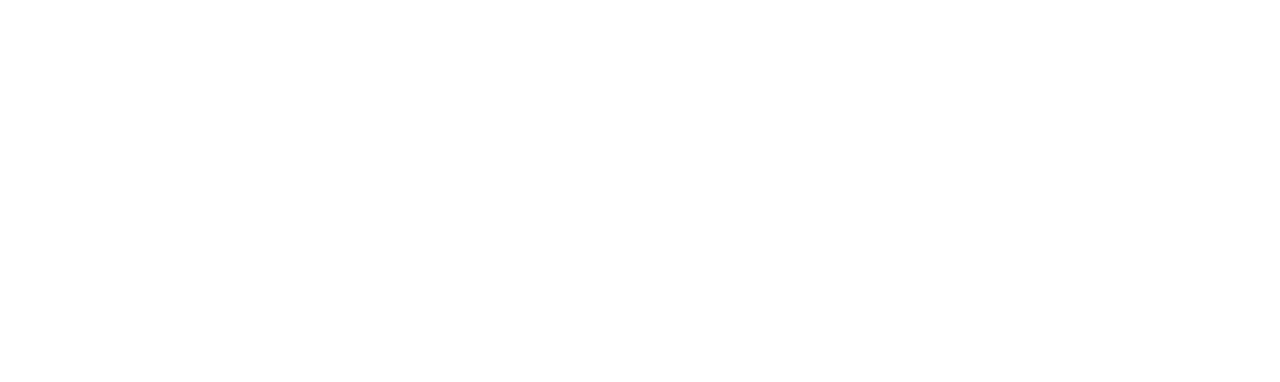
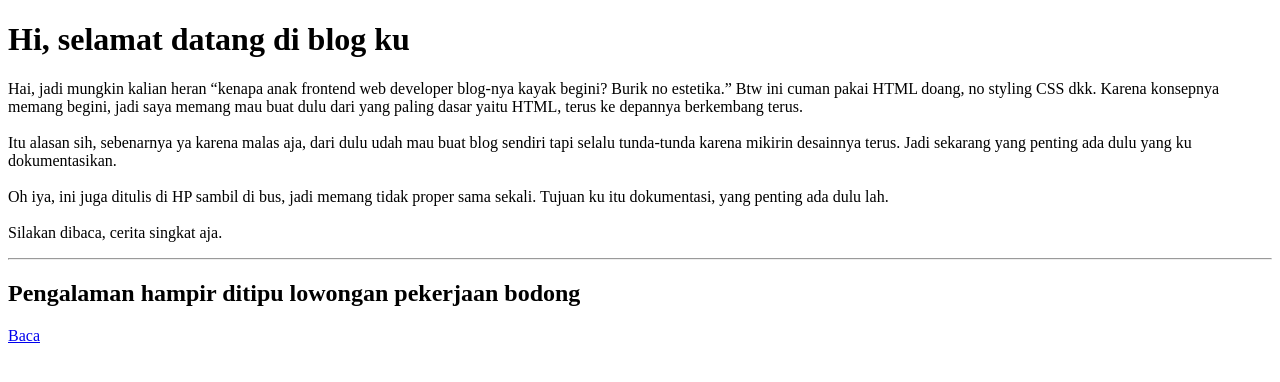
Before and after one commit to arryyxia/blog-arryyxia, a plain HTML site: page index.html in a window 1280 px wide. Drawn offline with Linux system fonts and the light colour scheme.

Commit message:
Refactor index.html for better formatting and content
Updated HTML structure and improved readability.

```diff
--- a/index.html
+++ b/index.html
@@ -1,31 +1,25 @@
 <!DOCTYPE html>
 <html lang="en">
   <head>
-    <meta charset="UTF-8">
-    <meta name="viewport" content="width=device-width, initial-scale=1.0">
-    <title>arryyxia
+    <meta charset="UTF-8" />
+    <meta name="viewport" content="width=device-width, initial-scale=1.0" />
+    <title>arryyxia</title>
   </head>
   <body>
-    <h1>Hi selamat datang di blog ku</h1>
-    <p>hai, jadi mungkin kalian heran "kenapa anak frontend web developer
-        blog nya kayak begini? burik no estetika" btw ini cuman pake html doang no styling
-    pake css dkk. Karena konsepnya memang begini, jadi saya
-menang mau buat dulu dari yang paling dasar yaitu html, terus kedepannya berkembang terus.
-<br>
-Itu alasan sih, sebenarnya ya karena malas aja, dari dulu udah mau buat
-blog sendiri tapi selalu tunda tunda tunda karena ya mikirin desainnya
-terus. Jadi sekarang yang penting ada dulu yang ku dokumentasi kan,
-soal design cara nulis yang baik dan benar, dan cara story telling
-itu saya akan pelajari terus seiring berjalan & berkembang web ini.
-<br>
-oh iya, ini juga di tulis di HP sambil dalam bus, jadi memang tidak
-proper sama sekali, tujuan ku itu kan dokumentasi, yang penting ada dulu lah.
-<br>
-Silahkan ini boleh coba di baca, cerita singkat aja.
-
+    <h1>Hi, selamat datang di blog ku</h1>
+    <p>
+      Hai, jadi mungkin kalian heran “kenapa anak frontend web developer blog-nya kayak begini? Burik no estetika.”
+      Btw ini cuman pakai HTML doang, no styling CSS dkk. Karena konsepnya memang begini, jadi saya memang mau buat dulu dari yang paling dasar yaitu HTML, terus ke depannya berkembang terus.
+      <br /><br />
+      Itu alasan sih, sebenarnya ya karena malas aja, dari dulu udah mau buat blog sendiri tapi selalu tunda-tunda karena mikirin desainnya terus.
+      Jadi sekarang yang penting ada dulu yang ku dokumentasikan.
+      <br /><br />
+      Oh iya, ini juga ditulis di HP sambil di bus, jadi memang tidak proper sama sekali. Tujuan ku itu dokumentasi, yang penting ada dulu lah.
+      <br /><br />
+      Silakan dibaca, cerita singkat aja.
     </p>
-<hr>
-<h2>Pengalaman hampir di tipu lowongan pekerjaan bodong</h2>
+    <hr />
+    <h2>Pengalaman hampir ditipu lowongan pekerjaan bodong</h2>
     <a href="/blog.html" rel="noopener noreferrer">Baca</a>
   </body>
 </html>
```
Lines whose indentation alone changed are shown as unchanged.
